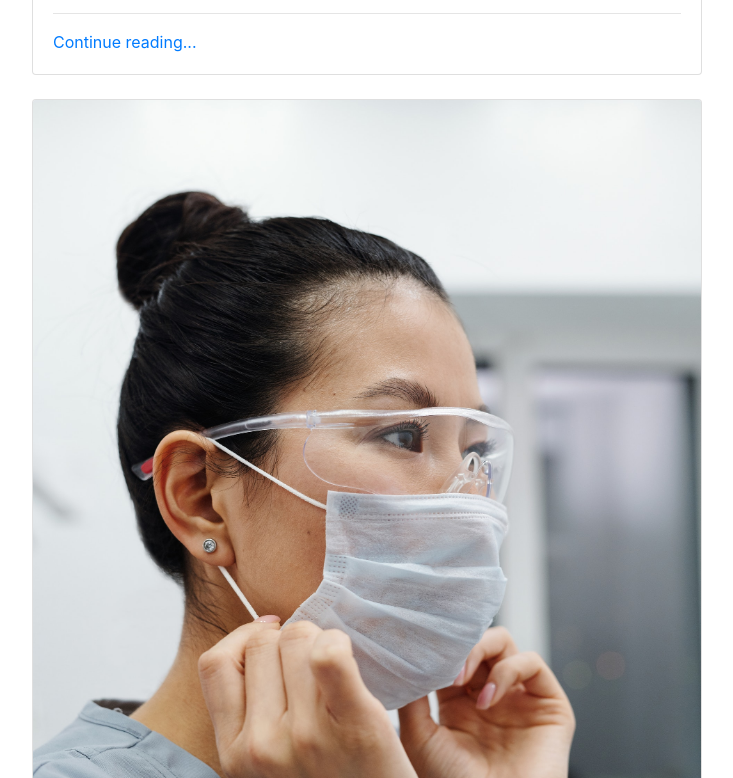
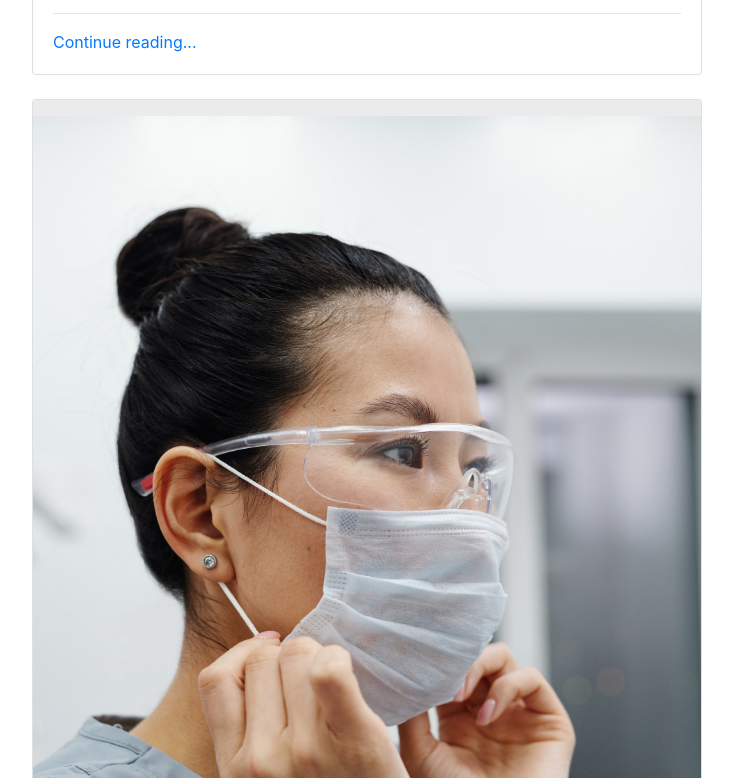
Before and after one commit to pupthequantum/pupthequantum.github.io, a website: page posts/opinion.html in a window 1280 px wide. Shown: the part 1062-1840 px from the top of the page, without its empty margins (83-816 px from the left). Drawn offline with nearby package versions, Linux system fonts and the light colour scheme.

Commit message:
Fixed image alignment

```diff
--- a/posts/category-links/opinion/yet-another-virus.html
+++ b/posts/category-links/opinion/yet-another-virus.html
@@ -1,7 +1,7 @@
 <div class="col">
   <div class="sub-headline card mb-4 box-shadow h-md-250 d-flex">
     <!-- Insert your feature image here -->
-    <img class="card-img-top" src="/assets/asian-covid-frontliner.jpg" style="width: 100%; background-color: #ebebeb; object-fit: cover; object-position: 0em 0em" data-holder-rendered="true" alt="covid-frontliner">
+    <img class="card-img-top" src="/assets/asian-covid-frontliner.jpg" style="width: 100%; background-color: #ebebeb; object-fit: cover; object-position: 0em 1em" data-holder-rendered="true" alt="covid-frontliner">
     <div class="card-body">
       <!-- Change text- style here -->
       <strong class="d-inline-block mb-2 text-secondary">
```
